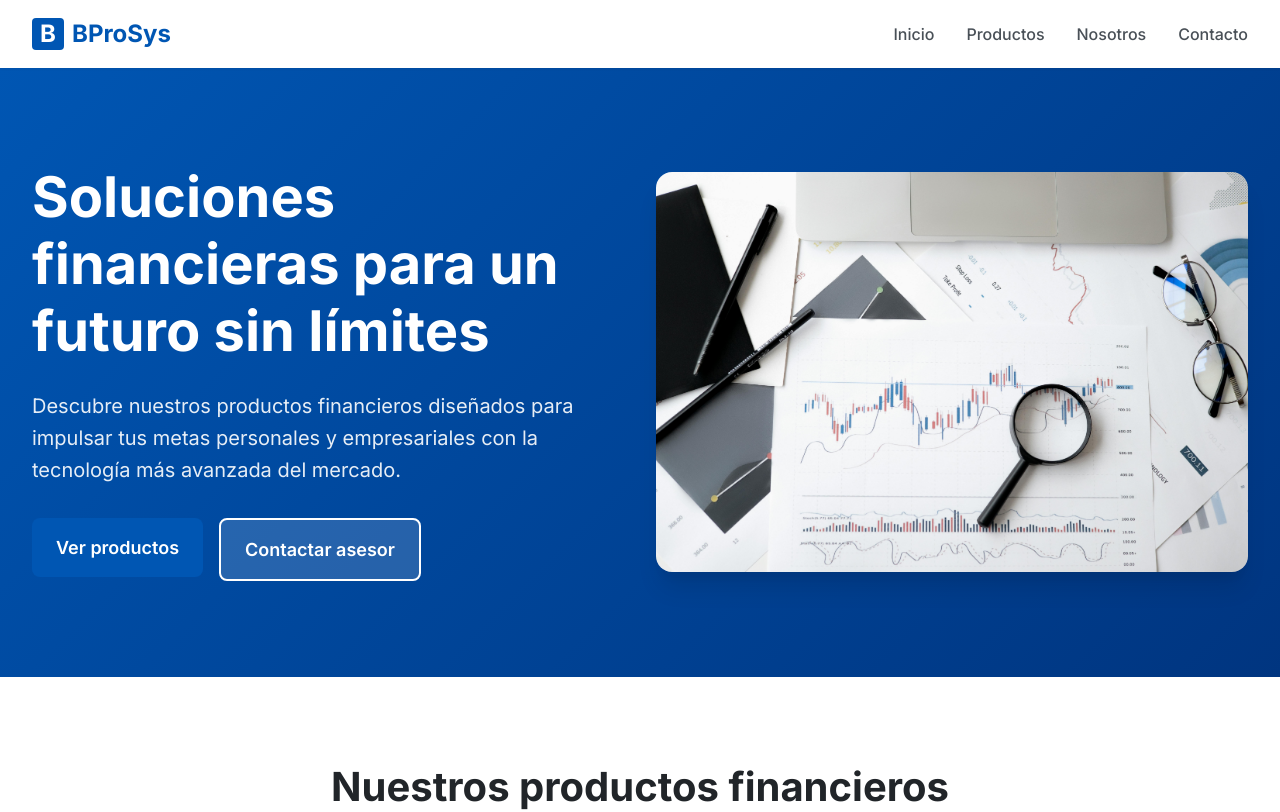
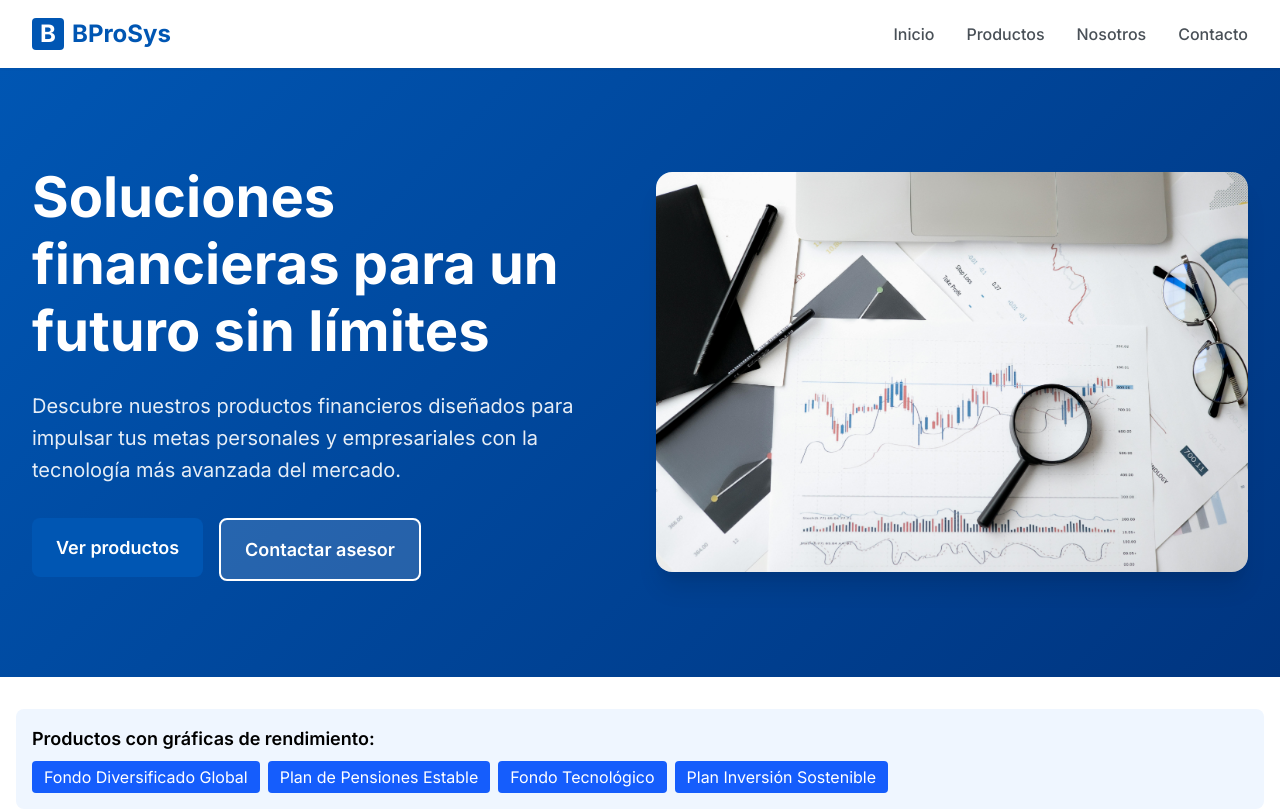
Before and after one commit to cfranco92/bprosys, a Next.js app: page / in a window 1280 px wide. Shown: the top 812 px of the page. Built offline with nearby package versions, Linux system fonts and the light colour scheme.

Commit message:
Add config constants and improve links

```diff
--- /dev/null
+++ b/constants/index.ts
@@ -0,0 +1,16 @@
+export const APP_NAME = 'BProSys';
+export const APP_DESCRIPTION = 'Catálogo de productos financieros';
+
+export const API_URL = process.env.NEXT_PUBLIC_API_URL || 'https://api.bprosys.com';
+
+export const BREAKPOINTS = {
+  sm: '640px',
+  md: '768px',
+  lg: '1024px',
+  xl: '1280px',
+};
+
+export const SECOND_IN_MS = 1000;
+export const MINUTE_IN_MS = SECOND_IN_MS * 60;
+export const HOUR_IN_MS = MINUTE_IN_MS * 60;
+export const DAY_IN_MS = HOUR_IN_MS * 24;
--- a/src/app/page.tsx
+++ b/src/app/page.tsx
@@ -2,11 +2,31 @@ import MainLayout from '@/common/components/templates/MainLayout';
 import HeroSection from '@/common/components/HeroSection';
 import ProductsSection from '@/common/components/ProductsSection';
 import AboutSection from '@/common/components/AboutSection';
+import Link from 'next/link';
 
 export default function Home() {
   return (
     <MainLayout>
       <HeroSection />
+      <div className="container mx-auto px-4 py-8">
+        <div className="mb-8 bg-blue-50 rounded-lg p-4">
+          <h2 className="text-lg font-semibold mb-2">Productos con gráficas de rendimiento:</h2>
+          <div className="flex flex-wrap gap-2">
+            <Link href="/product/3" className="px-3 py-1 bg-blue-600 text-white rounded hover:bg-blue-700">
+              Fondo Diversificado Global
+            </Link>
+            <Link href="/product/6" className="px-3 py-1 bg-blue-600 text-white rounded hover:bg-blue-700">
+              Plan de Pensiones Estable
+            </Link>
+            <Link href="/product/8" className="px-3 py-1 bg-blue-600 text-white rounded hover:bg-blue-700">
+              Fondo Tecnológico
+            </Link>
+            <Link href="/product/12" className="px-3 py-1 bg-blue-600 text-white rounded hover:bg-blue-700">
+              Plan Inversión Sostenible
+            </Link>
+          </div>
+        </div>
+      </div>
       <ProductsSection />
       <AboutSection />
     </MainLayout>
--- a/src/app/product/[id]/page.tsx
+++ b/src/app/product/[id]/page.tsx
@@ -1,12 +1,11 @@
 import { notFound } from 'next/navigation';
-import Header from '@/common/components/Header';
-import Footer from '@/common/components/Footer';
+import MainLayout from '@/common/components/templates/MainLayout';
 import ProductDetail from '@/common/components/ProductDetail';
-import { mockProducts } from '@/data/mock-products';
-
+import { getProductById, getProducts } from '@/services/api';
 
 export async function generateStaticParams() {
-  return mockProducts.map((product) => ({
+  const products = await getProducts();
+  return products.map((product) => ({
     id: product.id,
   }));
 }
@@ -18,18 +17,15 @@ export default async function ProductDetailPage({
 }) {
 
   const { id } = await params;
-  const product = mockProducts.find((p) => p.id === id);
-
+  const product = await getProductById(id);
 
   if (!product) {
     notFound();
   }
 
   return (
-    <main>
-      <Header />
+    <MainLayout>
       <ProductDetail product={product} />
-      <Footer />
-    </main>
+    </MainLayout>
   );
 }
--- a/src/common/components/ProductDetail.tsx
+++ b/src/common/components/ProductDetail.tsx
@@ -1,19 +1,29 @@
 'use client';
 
+import 'chart.js/auto';
+
+import { useState } from 'react';
+import Link from 'next/link';
+import Image from 'next/image';
+import dynamic from 'next/dynamic';
 import styled from 'styled-components';
+
 import { FinancialProduct } from '@/types';
 import { Button } from '@/common/styled-components/Button';
-import Link from 'next/link';
-import dynamic from 'next/dynamic';
-import Image from 'next/image';
-import { useState } from 'react';
 
-const Chart = dynamic(() => import('react-chartjs-2').then(mod => mod.Line), {
-  ssr: false,
-  loading: () => <div className="h-64 bg-gray-100 rounded-lg animate-pulse"></div>
-});
-
-import 'chart.js/auto';
+const Chart = dynamic(
+  () => import('react-chartjs-2').then((mod) => mod.Line),
+  {
+    ssr: false,
+    loading: () => (
+      <div className="h-64 bg-gray-100 rounded-lg animate-pulse">
+        <div className="flex h-full items-center justify-center text-gray-500">
+          Cargando gráfica...
+        </div>
+      </div>
+    ),
+  }
+);
 
 interface ProductDetailProps {
   product: FinancialProduct;
@@ -221,7 +231,7 @@ export const ProductDetail = ({ product }: ProductDetailProps) => {
     datasets: [
       {
         label: 'Rendimiento (%)',
-        data: performance || [0, 0, 0, 0, 0, 0],
+        data: Array.isArray(performance) ? performance : [0, 0, 0, 0, 0, 0],
         borderColor: '#0056b3',
         backgroundColor: 'rgba(0, 86, 179, 0.1)',
         tension: 0.4,
@@ -309,11 +319,15 @@ export const ProductDetail = ({ product }: ProductDetailProps) => {
             ))}
           </BenefitsList>
 
-          {performance && performance.length > 0 && (
+          {performance && performance.length > 0 ? (
             <ChartContainer>
               <ChartTitle>Rendimiento histórico</ChartTitle>
               <Chart data={chartData} options={chartOptions} />
             </ChartContainer>
+          ) : (
+            <div className="mt-4 p-4 bg-gray-100 rounded-lg">
+              <p className="text-gray-600">Este producto no tiene datos de rendimiento histórico.</p>
+            </div>
           )}
         </MainContent>
 
--- a/src/services/api.ts
+++ b/src/services/api.ts
@@ -1,12 +1,11 @@
 import { FinancialProduct } from "@/types";
+import { mockProducts } from "@/data/mock-products";
 
 export const getProducts = async (): Promise<FinancialProduct[]> => {
   return new Promise((resolve) => {
-    import("@/data/mock-products").then(({ mockProducts }) => {
     setTimeout(() => {
       resolve(mockProducts);
     }, 300);
-    });
   });
 };
 
@@ -14,11 +13,10 @@ export const getProductById = async (
   id: string
 ): Promise<FinancialProduct | null> => {
   return new Promise((resolve) => {
-    import("@/data/mock-products").then(({ mockProducts }) => {
+    const product = mockProducts.find((p) => p.id === id) || null;
+
     setTimeout(() => {
-        const product = mockProducts.find((p) => p.id === id) || null;
       resolve(product);
     }, 300);
   });
-  });
 };
```
Lines whose indentation alone changed are shown as unchanged.
